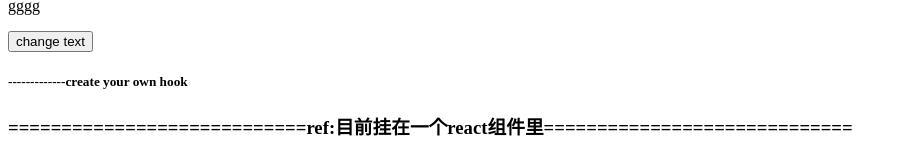
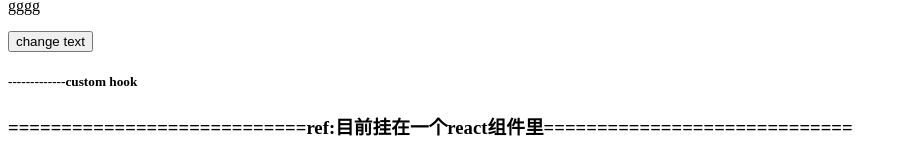
Before and after one commit to UI-Mario/react-ts-start, a React app: page / in a window 1280 px wide. Shown: the part 630-789 px from the top of the page, without its empty margins (0-907 px from the left). Built offline with nearby package versions, Linux system fonts and the light colour scheme; no server answers.

Commit message:
add custom types declare

```diff
--- a/package.json
+++ b/package.json
@@ -55,6 +55,7 @@
     "redux": "^4.0.5",
     "redux-devtools-extension": "^2.13.8",
     "redux-thunk": "^2.3.0",
+    "redux-watch": "^1.2.0",
     "webpack": "^4.44.1",
     "webpack-dev-server": "^3.11.0",
     "webpack-merge": "^5.1.1"
--- a/src/components/testHook/testHook.tsx
+++ b/src/components/testHook/testHook.tsx
@@ -3,6 +3,9 @@ import React, {
   useCallback, useEffect, useReducer, useRef, useState,
 } from 'react';
 import axios from 'axios';
+// redux-watch这个包只是为了测试写一个.d.ts文件，⚠️：.d.ts文件/文件夹必须在tsconfig里声明，
+// 目前使用方法是tsconfig的include里写进types文件夹
+import watch from 'redux-watch';
 
 import { testReducer, initialState } from './testReducer';
 
@@ -169,7 +172,7 @@ function TestHook() {
       <h5>-------------test of useRef</h5>
       <p ref={textEl}>gggg</p>
       <button type="button" onClick={changeText}>change text</button>
-      <h5>-------------create your own hook</h5>
+      <h5>-------------custom hook</h5>
       {/* TODO: */}
     </div>
   );
--- a/tsconfig.json
+++ b/tsconfig.json
@@ -48,7 +48,8 @@
     "node_modules"
   ],
   "include": [
-    "./src/**/*"
+    "./src/**/*",
+    "types"
   ]
 }
 // {
--- /dev/null
+++ b/types/test.d.ts
@@ -0,0 +1 @@
+declare module 'redux-watch';
```
Also changed, not shown: 1 other file (tests, documents, lock files or other folders).
